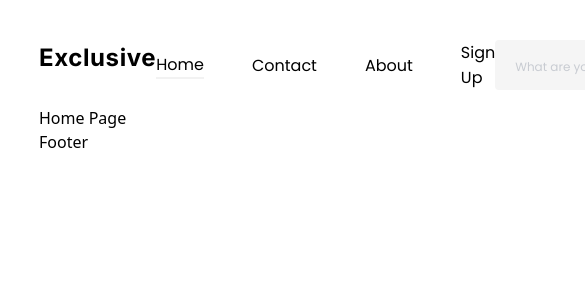
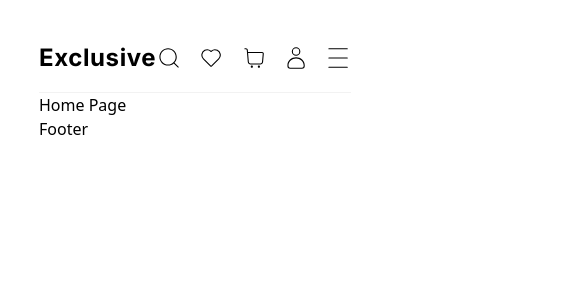
Before and after one commit to rezarafi97/eCommerce, a React (Vite) app: page / in a window 390 px wide. Shown: the top 300 px of the page, 585 px wide, since content can reach past the window. Built offline with nearby package versions, Linux system fonts and the light colour scheme.

Commit message:
styling navbar ended except the drawer

```diff
--- a/src/components/Navbar/Navbar.jsx
+++ b/src/components/Navbar/Navbar.jsx
@@ -2,7 +2,7 @@ import NavbarContent from "./NavbarContent";
 
 const Navbar = () => {
   return (
-    <div>
+    <div className="after:block after:w-full after:h-px after:bg-black after:opacity-5">
       <NavbarContent />
     </div>
   );
--- a/src/components/Navbar/NavbarMenu.jsx
+++ b/src/components/Navbar/NavbarMenu.jsx
@@ -1,22 +1,35 @@
 import { NavLink } from "react-router-dom";
 
 const NavbarMenu = () => {
-  const activeLink = "after:block after:w-auto after:h-0.5 after:opacity-5 after:bg-black";
+  const activeLink =
+    "after:block after:w-auto after:h-px after:opacity-5 after:bg-black";
   const normalLink = "";
-  const navClass = "font-poppins text-base font-normal leading-normal";
+  const navClass = "font-poppins xl:text-base lg:text-sm font-normal leading-normal";
 
   return (
-    <div className="flex gap-12 place-items-center">
-      <NavLink to="/" className={({isActive}) => (isActive ? activeLink : normalLink)}>
+    <div className="hidden lg:flex xl:gap-12 lg:gap-8 place-items-center">
+      <NavLink
+        to="/"
+        className={({ isActive }) => (isActive ? activeLink : normalLink)}
+      >
         <span className={navClass}>Home</span>
       </NavLink>
-      <NavLink to="/contact" className={({isActive}) => (isActive ? activeLink : normalLink)}>
+      <NavLink
+        to="/contact"
+        className={({ isActive }) => (isActive ? activeLink : normalLink)}
+      >
         <span className={navClass}>Contact</span>
       </NavLink>
-      <NavLink to="/about" className={({isActive}) => (isActive ? activeLink : normalLink)}>
+      <NavLink
+        to="/about"
+        className={({ isActive }) => (isActive ? activeLink : normalLink)}
+      >
         <span className={navClass}>About</span>
       </NavLink>
-      <NavLink to="/signup" className={({isActive}) => (isActive ? activeLink : normalLink)}>
+      <NavLink
+        to="/signup"
+        className={({ isActive }) => (isActive ? activeLink : normalLink)}
+      >
         <span className={navClass}>Sign Up</span>
       </NavLink>
     </div>
--- a/src/components/Navbar/NavbarTools.jsx
+++ b/src/components/Navbar/NavbarTools.jsx
@@ -1,9 +1,16 @@
-import { CiSearch, CiHeart, CiShoppingCart, CiUser } from "react-icons/ci";
+import {
+  CiSearch,
+  CiHeart,
+  CiShoppingCart,
+  CiUser,
+  CiMenuBurger,
+} from "react-icons/ci";
 
 const NavbarTools = () => {
   return (
+    <>
       <div className="flex gap-6">
-      <div className="flex bg-searchInput rounded py-2 pl-5 pr-3 flex-auto">
+        <div className="hidden md:flex bg-searchInput rounded py-2 pl-5 pr-3 flex-auto">
           <input
             type="search"
             className="flex-auto bg-searchInput outline-none placeholder:font-poppins placeholder:text-xs placeholder:align-baseline placeholder:opacity-50"
@@ -15,13 +22,22 @@ const NavbarTools = () => {
         </div>
 
         <div className="flex-auto flex gap-4 h-8 self-center">
-        <CiHeart className="w-full h-full" />
+          <button type="button" className="md:hidden w-full h-full">
+            <CiSearch className="w-full h-full" />
+          </button>
 
-        <CiShoppingCart className="w-full h-full" />
+          <CiHeart className="w-full h-full cursor-pointer" />
 
-        <CiUser className="w-full h-full" />
+          <CiShoppingCart className="w-full h-full cursor-pointer" />
+
+          <CiUser className="w-full h-full cursor-pointer" />
+
+          <button type="button" className="md:hidden w-full h-full">
+            <CiMenuBurger className="w-full h-full" />
+          </button>
         </div>
       </div>
+    </>
   );
 };
 
```
Lines whose indentation alone changed are shown as unchanged.
